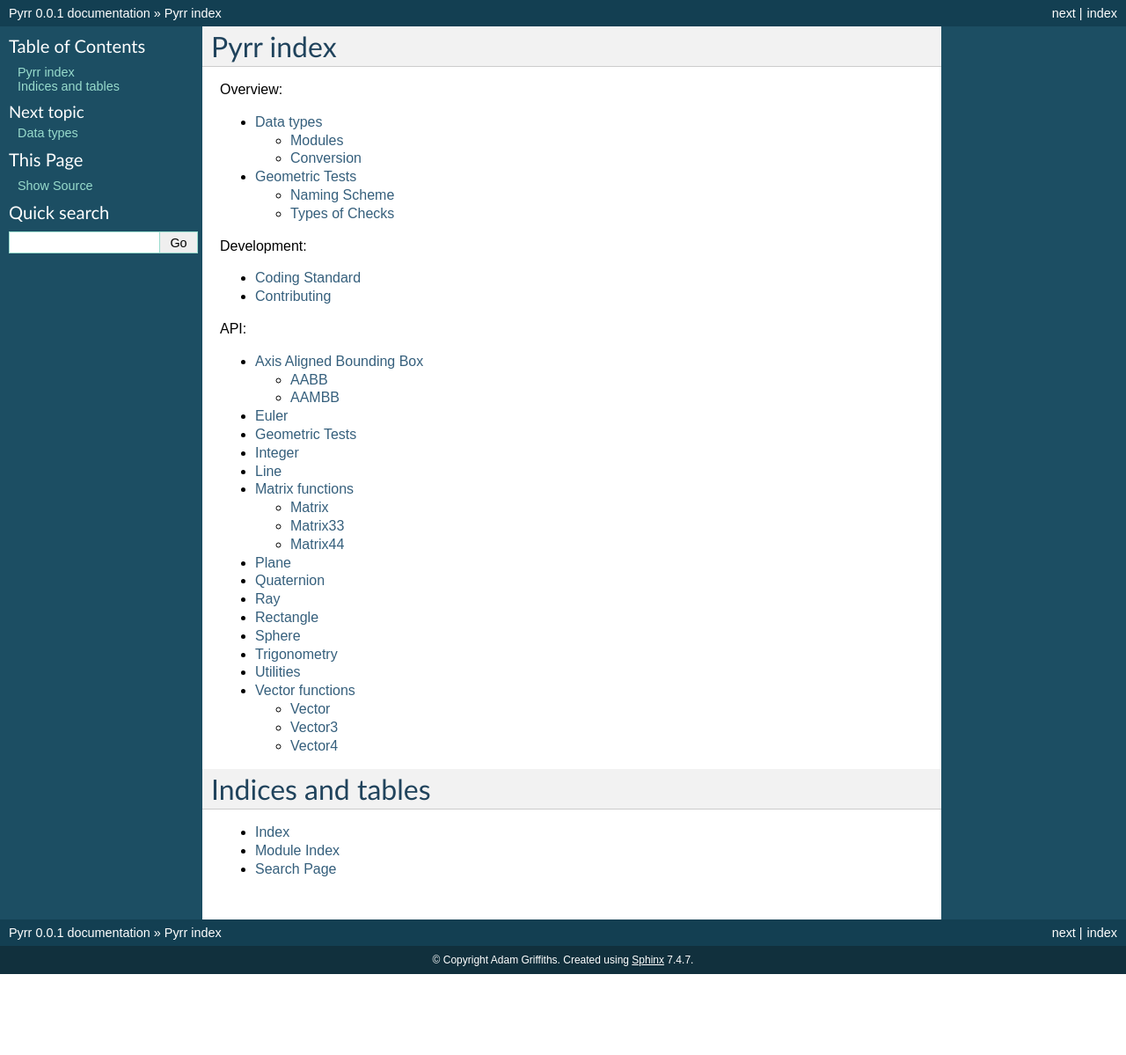
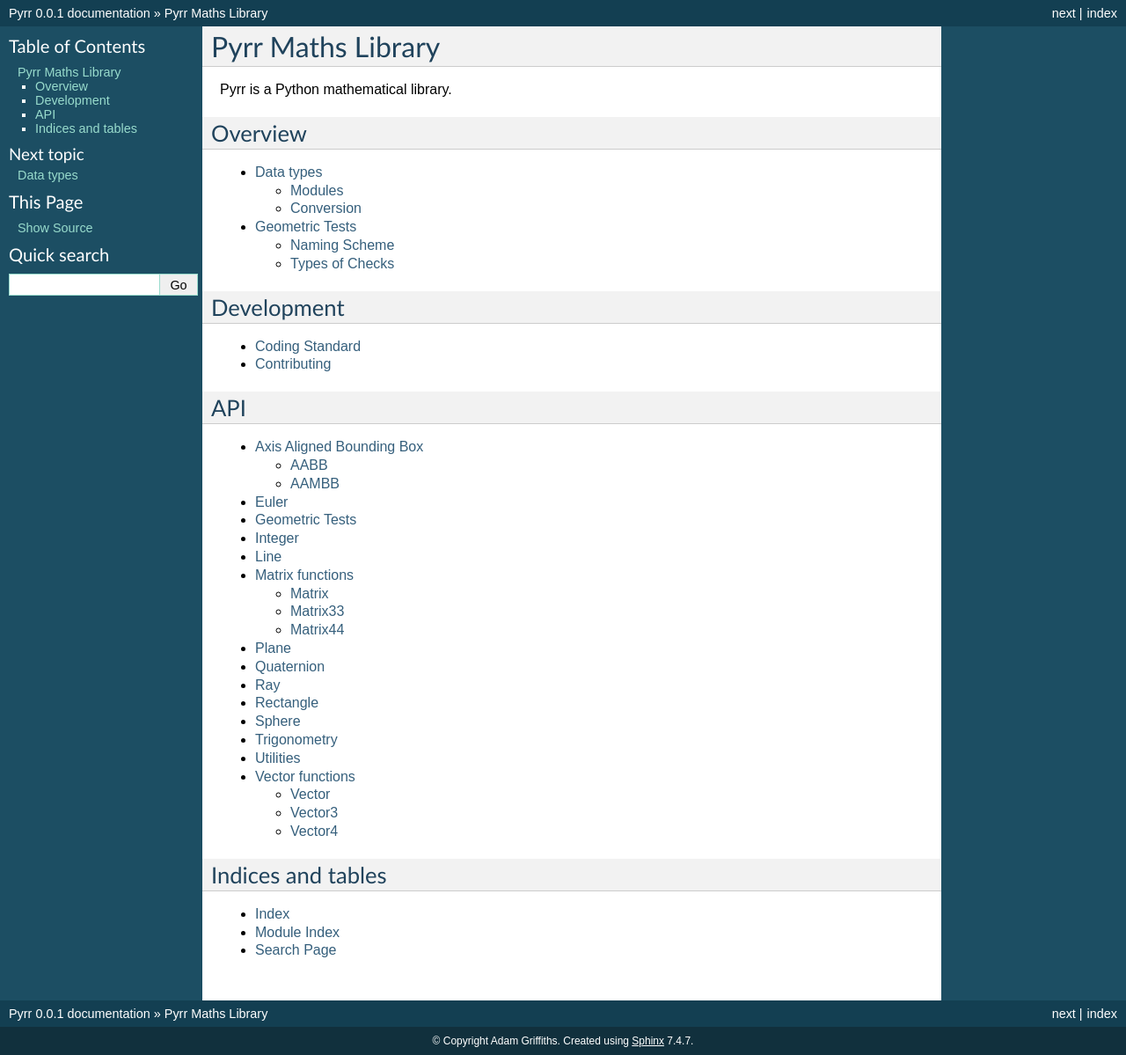
Before and after one commit to adamlwgriffiths/Pyrr, a Sphinx documentation site: the page built from docs/source/index.rst, in a window 1280 px wide. Shown: the whole page at 88% size. Built offline with Sphinx 7.4.7, drawn with Linux system fonts in a browser that asks for light colours; formulas are drawn with MathJax 3; before the commit the page ends 1107 px from its top, so only the background shows below that.

Commit message:
Add sections to index page.

```diff
--- a/docs/source/index.rst
+++ b/docs/source/index.rst
@@ -1,7 +1,10 @@
-Pyrr index
-===========
+Pyrr Maths Library
+******************
 
-Overview:
+Pyrr is a Python mathematical library.
+
+Overview
+========
 
 .. toctree::
     :maxdepth: 2
@@ -9,7 +12,8 @@
     info_data_types
     info_geometric_tests
 
-Development:
+Development
+===========
 
 .. toctree::
     :maxdepth: 1
@@ -17,7 +21,8 @@
     info_coding_standard
     info_contributing
 
-API:
+API
+===
 
 .. toctree::
     :maxdepth: 2
```
